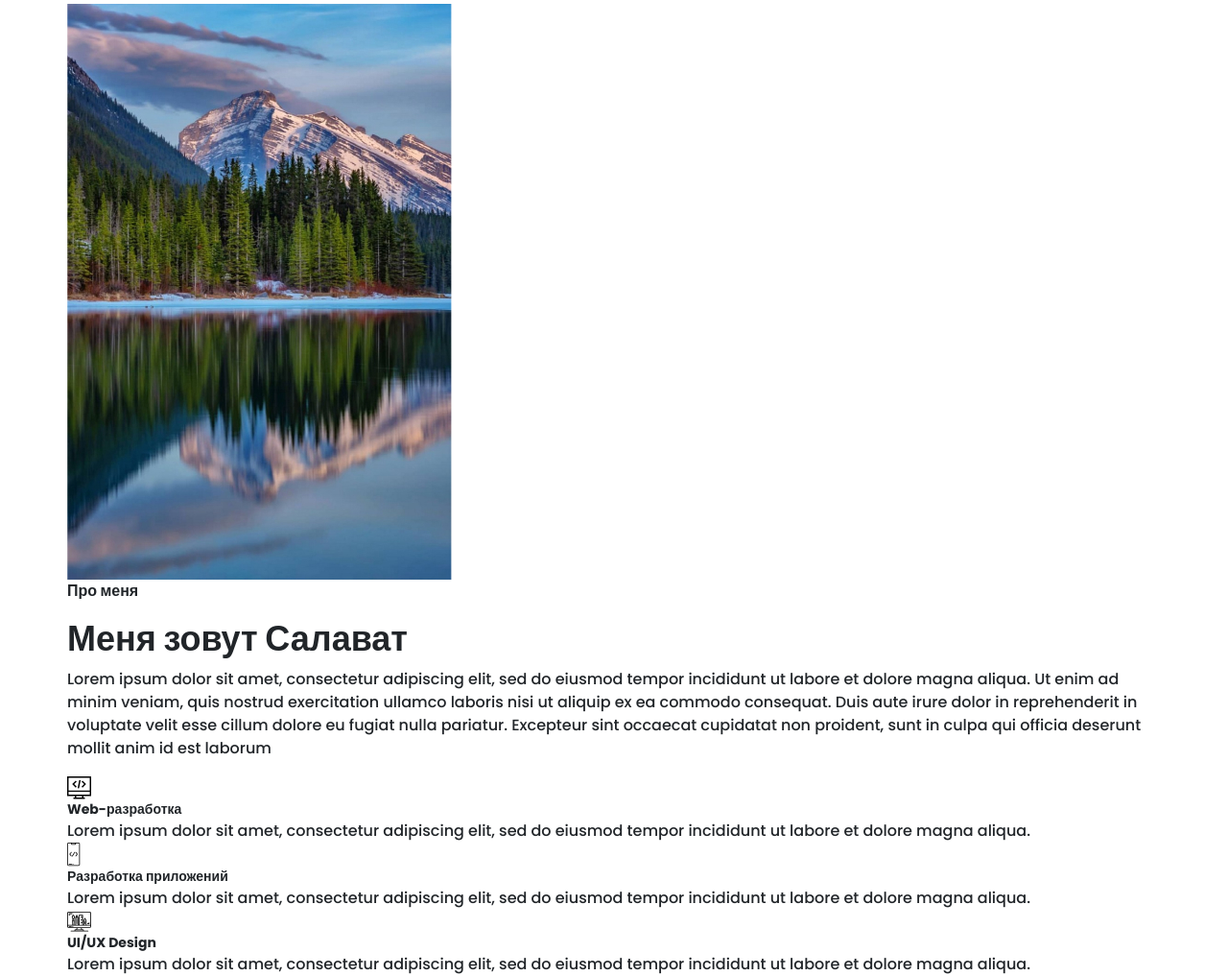
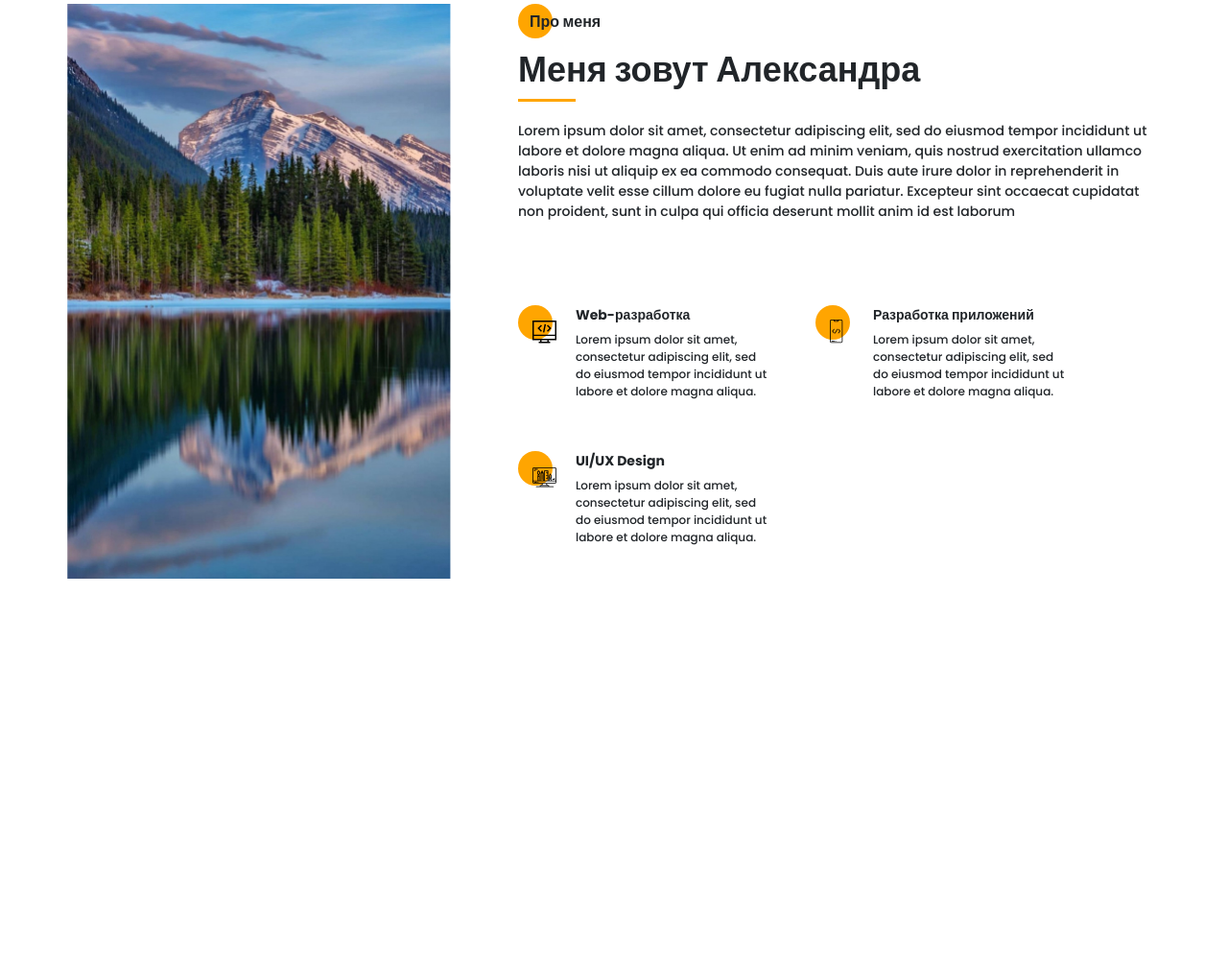
Before and after one commit to SalavatIskhakov/portfolio, a website: page src/index.html in a window 1280 px wide. Shown: the part 916-1933 px from the top of the page at 96% size. After the commit the page ends 1519 px from the top, so only its background shows below. Drawn offline with nearby package versions, Linux system fonts and the light colour scheme; files that its build step writes are made by us from their sources; files whose address does not match are found by name.

Commit message:
about me section

```diff
--- a/src/index.html
+++ b/src/index.html
@@ -99,43 +99,60 @@
   <section class="about">
     <div class="container">
       <div class="about__wrapper">
-        <img src="img/main_photo.jpg" alt="photo" class="about__photo">
-        <div class="about__desrc">
+        <div class="about__photo">
+          <img src="img/main_photo.jpg" alt="photo">
+        </div>
+        <div class="about__descr">
           <h2 class="title title_fz16 about__title">Про меня</h2>
-          <div class="title title_fz36 about__subtitle">Меня зовут Салават</div>
+          <div class="title title_fz36 about__subtitle">Меня зовут Александра</div>
           <div class="divider"></div>
-          <p class="about__text">Lorem ipsum dolor sit amet, consectetur adipiscing elit, sed do eiusmod tempor incididunt ut labore et dolore magna aliqua. Ut enim ad minim veniam, quis nostrud exercitation ullamco laboris nisi ut aliquip ex ea commodo consequat. Duis aute irure dolor in reprehenderit in voluptate velit esse cillum dolore eu fugiat nulla pariatur. Excepteur sint occaecat cupidatat non proident, sunt in culpa qui officia deserunt mollit anim id est laborum</p>
+          <p class="about__text">Lorem ipsum dolor sit amet, consectetur adipiscing elit, sed do eiusmod tempor
+            incididunt ut labore et dolore magna aliqua. Ut enim ad minim veniam, quis nostrud exercitation ullamco
+            laboris nisi ut aliquip ex ea commodo consequat. Duis aute irure dolor in reprehenderit in voluptate velit
+            esse cillum dolore eu fugiat nulla pariatur. Excepteur sint occaecat cupidatat non proident, sunt in culpa
+            qui officia deserunt mollit anim id est laborum</p>
         </div>
         <div class="about__skills">
           <div class="about__skills-item">
-            <div>
+            <div class="about__skills-circle">
               <img src="icons/about_me/web_development.svg" alt="web-dev">
             </div>
             <div>
-              <div class="title title_fz14">Web-разработка</div>
-              <div class="about__skills-text">Lorem ipsum dolor sit amet, consectetur adipiscing elit, sed do eiusmod tempor incididunt ut labore et dolore magna aliqua.</div>
+              <div class="title title_fz14">
+                Web-разработка
+              </div>
+              <div class="about__skills-text">
+                Lorem ipsum dolor sit amet, consectetur adipiscing elit, sed do eiusmod tempor incididunt ut labore et
+                dolore magna aliqua.
+              </div>
             </div>
           </div>
-        </div>
-        <div class="about__skills">
           <div class="about__skills-item">
-            <div>
-              <img src="icons/about_me/mobile_dev.svg" alt="web-dev">
+            <div class="about__skills-circle">
+              <img src="icons/about_me/mobile_dev.svg" alt="mobile-dev">
             </div>
             <div>
-              <div class="title title_fz14">Разработка приложений</div>
-              <div class="about__skills-text">Lorem ipsum dolor sit amet, consectetur adipiscing elit, sed do eiusmod tempor incididunt ut labore et dolore magna aliqua.</div>
+              <div class="title title_fz14">
+                Разработка приложений
+              </div>
+              <div class="about__skills-text">
+                Lorem ipsum dolor sit amet, consectetur adipiscing elit, sed do eiusmod tempor incididunt ut labore et
+                dolore magna aliqua.
+              </div>
             </div>
           </div>
-        </div>
-        <div class="about__skills">
           <div class="about__skills-item">
-            <div>
-              <img src="icons/about_me/design.svg" alt="web-dev">
+            <div class="about__skills-circle">
+              <img src="icons/about_me/design.svg" alt="design">
             </div>
             <div>
-              <div class="title title_fz14">UI/UX Design</div>
-              <div class="about__skills-text">Lorem ipsum dolor sit amet, consectetur adipiscing elit, sed do eiusmod tempor incididunt ut labore et dolore magna aliqua.</div>
+              <div class="title title_fz14">
+                UI/UX Design
+              </div>
+              <div class="about__skills-text">
+                Lorem ipsum dolor sit amet, consectetur adipiscing elit, sed do eiusmod tempor incididunt ut labore et
+                dolore magna aliqua.
+              </div>
             </div>
           </div>
         </div>
--- a/src/sass/blocks/_about.scss
+++ b/src/sass/blocks/_about.scss
@@ -1,3 +1,58 @@
 .about {
   padding-top: 120px;
+  &__wrapper {
+    display: grid;
+    grid-template-columns: 400px 670px;
+    grid-template-rows: minmax(245px, auto) minmax(255px, auto);
+    grid-auto-rows: minmax(245px, auto);
+    column-gap: 70px;
+    row-gap: 40px;
+  }
+  &__photo {
+    grid-row: 1/3;
+    img {
+      width: 100%;
+    }
+  }
+  &__descr {
+    padding-top: 6px;
+    .divider {
+      margin-top: 0;
+    }
+  }
+  &__title {
+    position: relative;
+    padding: 1px 0 0 12px;
+    @include before_circle;
+  }
+  &__text {
+    margin-top: 20px;
+    font-size: 14px;
+    line-height: 21px;
+  }
+  &__skills {
+    display: grid;
+    grid-template: repeat(2, minmax(115px, auto)) / repeat(2, 260px);
+    grid-auto-rows: 1fr;
+    column-gap: 50px;
+    row-gap: 20px;
+    &-item {
+      display: grid;
+      grid-template-columns: 40px 200px;
+      column-gap: 20px;
+    }
+    &-circle {
+      position: relative;
+      padding: 15px 0 0 15px;
+      @include before_circle;
+      &:before {
+        top: 0;
+      }
+    }
+    &-text {
+      margin-top: 6px;
+      font-size: 12px;
+      line-height: 18px;
+    }
+  }
 }
--- a/src/sass/style.scss
+++ b/src/sass/style.scss
@@ -1,23 +1,30 @@
-@import 'libs/bootstrap-reboot.min';
-@import url('https://fonts.googleapis.com/css2?family=Poppins:wght@500;700&display=swap');
+@import "libs/bootstrap-reboot.min";
+@import url("https://fonts.googleapis.com/css2?family=Poppins:wght@500;700&display=swap");
 
-@import 'base/variables';
-@import 'base/mixins';
+@import "base/variables";
+@import "base/mixins";
 
 * {
-    font-family: 'Poppins', sans-serif;
-    margin: 0;
-    padding: 0;
+  font-family: "Poppins", sans-serif;
+  margin: 0;
+  padding: 0;
 }
 
 .container {
-    width: 1140px;
-    margin: 0 auto;
+  width: 1140px;
+  margin: 0 auto;
 }
 
-@import 'blocks/promo';
-@import 'blocks/title';
-@import 'blocks/button';
-@import 'blocks/sidepanel';
-@import 'blocks/menu';
-@import 'blocks/about';
+.divider {
+  width: 60px;
+  height: 3px;
+  background-color: $main-color;
+  margin-top: 25px;
+}
+
+@import "blocks/promo";
+@import "blocks/title";
+@import "blocks/button";
+@import "blocks/sidepanel";
+@import "blocks/menu";
+@import "blocks/about";
```
Also changed, not shown: dist/css/style.min.css, dist/index.html.
